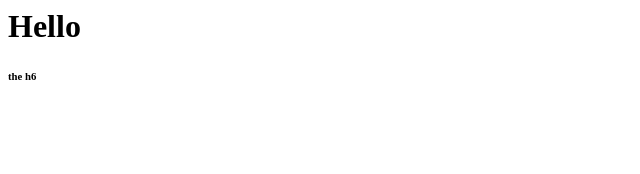
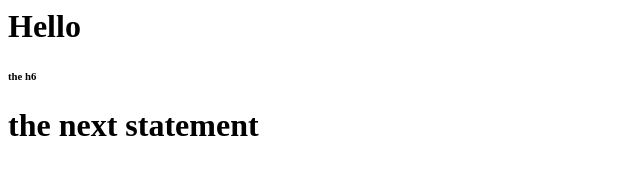
Before and after one commit to ilevingh/git-sample, a plain HTML site: page index.html in a window 1280 px wide. Shown: the whole page, without its empty margins (0-640 px from the left). Drawn offline with Linux system fonts and the light colour scheme.

Commit message:
Add statement

```diff
--- a/index.html
+++ b/index.html
@@ -1,2 +1,3 @@
 <h1>Hello</h1>
 <h6>the h6</h6>
+<h1>the next statement</h6>
```
